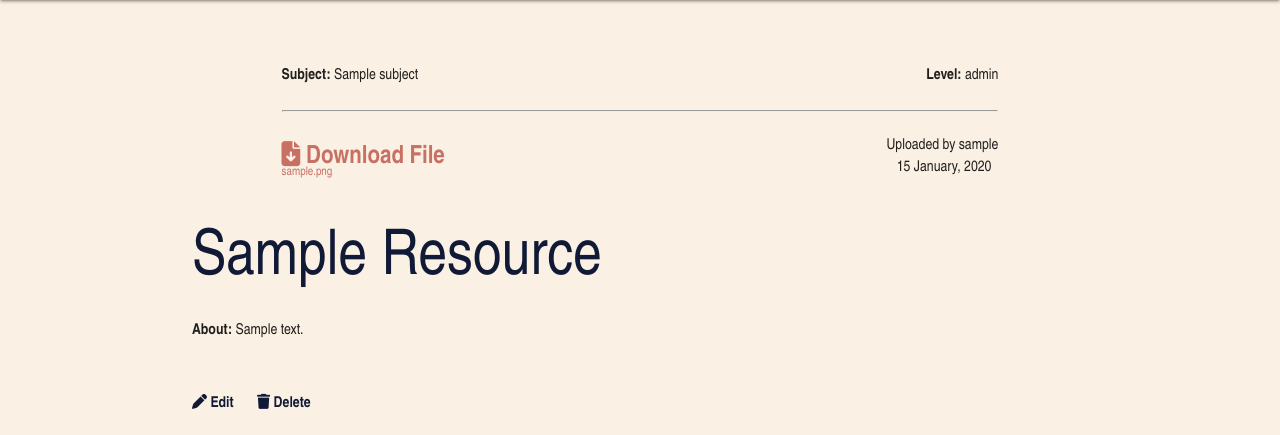
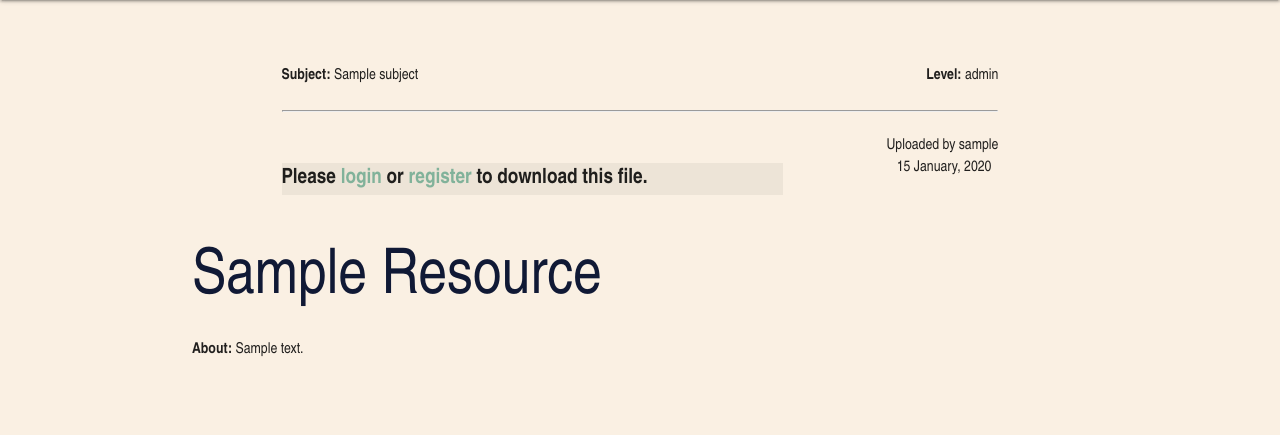
Before and after one commit to sarah2244-4/project-3-teacher-resource-hub, a Flask app: a page that uses resourcehub/templates/view.html in a window 1280 px wide. Shown: the part 64-499 px from the top of the page. Run offline with Flask 3, Linux system fonts and the light colour scheme; tables that the repository leaves empty hold one stand-in row (values such as "Sample post"); some libraries are stand-ins or nearby versions.

Commit message:
Added jinja user authentification for download, edit and delete

```diff
--- a/resourcehub/routes.py
+++ b/resourcehub/routes.py
@@ -175,10 +175,10 @@ def add_resource():
             education_level_id=education_level_id
         )
         db.session.add(new_resource)
-
         db.session.commit()
         flash("Resource added successfully", category="success")
         return redirect(url_for("profile"))
+
     return render_template("add_resource.html", user=current_user, username=current_user.username, subjects=subjects, education_levels=education_levels)
 
 
@@ -189,21 +189,22 @@ def download(resource_id):
         flash("You need to be logged in to download resources.", category="error")
         return redirect(url_for("login"))
 
-    resource = Resource.query.get_or_404(resource_id)
+    else:
+        resource = Resource.query.get_or_404(resource_id)
 
-    if resource:
-        # Retrieve only the file name
-        file_name = os.path.basename(resource.file)
+        if resource:
+            # Retrieve only the file name
+            file_name = os.path.basename(resource.file)
 
-        # Create a BytesIO stream from the file data
-        file_data = BytesIO(resource.data)
+            # Create a BytesIO stream from the file data
+            file_data = BytesIO(resource.data)
 
-        return send_file(file_data, download_name=file_name, as_attachment=True)
+            return send_file(file_data, download_name=file_name, as_attachment=True)
 
-    # Handle the case where the resource with the given ID is not found
-    flash("Resource not found", category="error")
+        # Handle the case where the resource with the given ID is not found
+        flash("Resource not found", category="error")
 
-    return redirect(url_for("profile"))
+        return redirect(url_for("profile"))
 
 
 @app.route("/view<int:resource_id>")
--- a/resourcehub/static/assets/css/style.css
+++ b/resourcehub/static/assets/css/style.css
@@ -74,7 +74,7 @@ button {
   background-color: var(--dark-blue);
 }
 
-.btn, .bg-link, .profile-table-icon, .clickable-row, .download-icon {
+.btn, .bg-link, .profile-table-icon, .clickable-row, .download-icon, .not-auth-link {
   -webkit-transition: ease-in-out 0.35s;
   -moz-transition: ease-in-out 0.35s;
   transition: ease-in-out 0.35s;
@@ -229,7 +229,7 @@ button {
   color: var(--yellow)
 }
 
-.profile
+/* Profile */
 
 .profile-card i {
   font-size: 1.5em;
@@ -280,7 +280,7 @@ th {
   background-color: var(--yellow-alpha);
 }
 
-.profile-table-icon:hover, .profile-table-icon:active, .profile-table-icon:focus, .icon-button:hover, .icon-button:active, .icon-button:focus {
+.profile-table-icon:hover, .profile-table-icon:active, .profile-table-icon:focus, .icon-button:hover, .icon-button:active, .icon-button:focus, .not-auth-link:focus, .not-auth-link:hover, .not-auth-link:active {
   color: var(--red);
 }
 
@@ -337,3 +337,15 @@ form label {
   margin: 0 auto;
 
 }
+
+/* Subject page */
+
+.not-auth-link {
+  color: var(--blue);
+}
+
+.not-auth {
+  font-size: 1.4rem;
+  background-color: rgba(0, 0, 0, 0.05);
+  width: 70%;
+}
--- a/resourcehub/templates/subject_page.html
+++ b/resourcehub/templates/subject_page.html
@@ -26,11 +26,14 @@
                 <td>{{ resource.education_level.level }}</td>
                 <td>{{ resource.date_created.strftime('%d %B, %Y') }}</td>
                 <td>
+                    {% if current_user.is_authenticated %}
                     <!-- Download button -->
                     <a href="{{ url_for('download', resource_id=resource.id) }}">
                         <i class="fa-solid fa-file-arrow-down profile-table-icon"></i>
                     </a>
+                    {% endif %}
                 </td>
+
             </tr>
 
         </tbody>
--- a/resourcehub/templates/view.html
+++ b/resourcehub/templates/view.html
@@ -10,12 +10,18 @@
         <p class="right">Uploaded by {{ resource.user.username }}</p>
         <br>
         <p class="date right">{{ resource.date_created.strftime('%d %B, %Y') }}</p>
+
+        {% if current_user.is_authenticated %}
             <!-- Download button -->
             <a href="{{ url_for('download', resource_id=resource.id) }}" class="bold download-icon">
                 <i class="fa-solid fa-file-arrow-down"></i> <span >Download File</span>
                 <br>
                 <span class="small-text">{{ resource.file }}</span>
             </a>
+
+        {% elif not current_user.is_authenticated %}
+            <p class="bold not-auth">Please <a href="{{ url_for('login') }}" class="not-auth-link">login</a> or <a href="{{ url_for('signup') }}" class="not-auth-link">register</a> to download this file.</a>
+        {% endif %}
 
     </div>
 
@@ -24,7 +30,7 @@
     <p class="description"><span class="bold">About:</span> {{ resource.resource_description }}</p>
 
     <div class="user-buttons">
-        {% if user == current_user %}
+        {% if current_user.is_authenticated and current_user == resource.user %}
 
             <!-- Edit button -->
             <a href="{{ url_for('edit_resource', resource_id=resource.id) }}" class="icon-button bold">
@@ -35,6 +41,7 @@
             <a class="modal-trigger icon-button bold" href="#modal1">
                 <i class="fa-solid fa-trash"></i> Delete
             </a>
+        {% endif %}
     </div>
 </div>
 
@@ -51,8 +58,6 @@
     </div>
 </div>
 
-{% endif %}
-
 
 
 {% endblock %}
```
Lines whose indentation alone changed are shown as unchanged.
